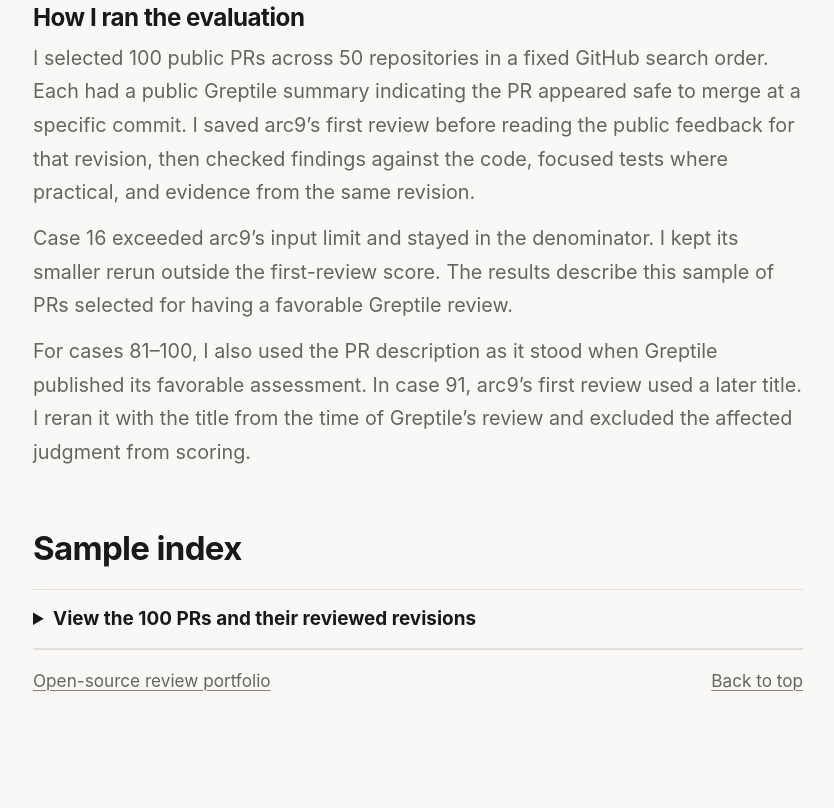
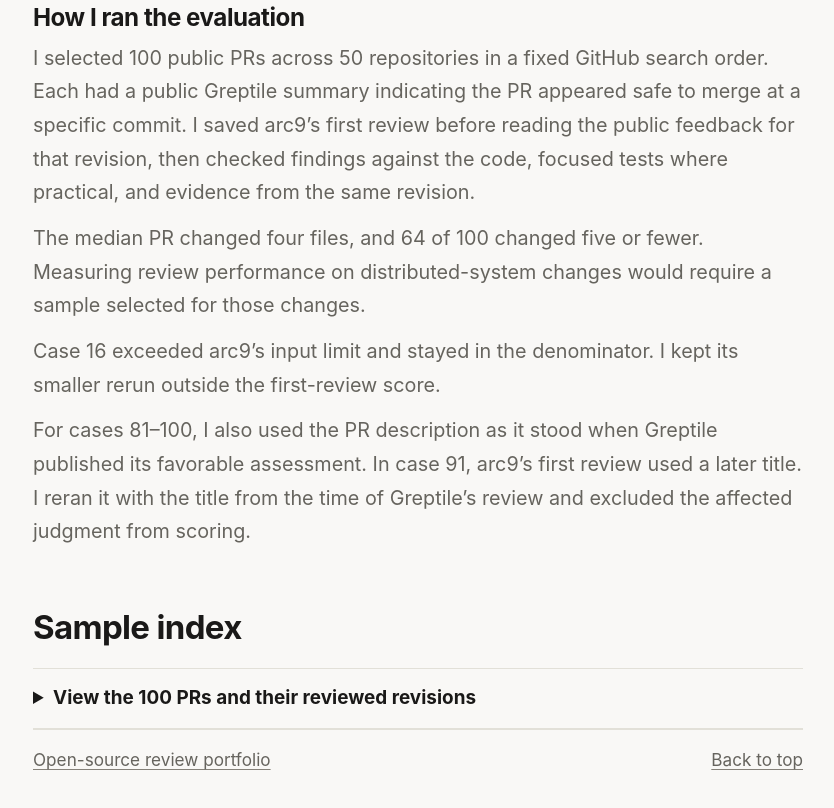
Before and after one commit to shihchengwei-lab/shihchengwei-lab.github.io, a plain HTML site: page arc9-benchmark/index.html in a window 1280 px wide. Shown: the part 3686-4494 px from the top of the page, without its empty margins (222-1056 px from the left). Before the commit the page ends 4447 px from the top, so only its background shows below. Drawn offline with Linux system fonts and the light colour scheme.

Commit message:
Describe the arc9 benchmark sample size

```diff
--- a/arc9-benchmark/index.html
+++ b/arc9-benchmark/index.html
@@ -103,7 +103,8 @@
   <section class="scope" id="method" aria-labelledby="method-title">
     <h2 id="method-title">How I ran the evaluation</h2>
     <p>I selected 100 public PRs across 50 repositories in a fixed GitHub search order. Each had a public Greptile summary indicating the PR appeared safe to merge at a specific commit. I saved arc9’s first review before reading the public feedback for that revision, then checked findings against the code, focused tests where practical, and evidence from the same revision.</p>
-    <p>Case 16 exceeded arc9’s input limit and stayed in the denominator. I kept its smaller rerun outside the first-review score. The results describe this sample of PRs selected for having a favorable Greptile review.</p>
+    <p>The median PR changed four files, and 64 of 100 changed five or fewer. Measuring review performance on distributed-system changes would require a sample selected for those changes.</p>
+    <p>Case 16 exceeded arc9’s input limit and stayed in the denominator. I kept its smaller rerun outside the first-review score.</p>
     <p>For cases 81–100, I also used the PR description as it stood when Greptile published its favorable assessment. In case 91, arc9’s first review used a later title. I reran it with the title from the time of Greptile’s review and excluded the affected judgment from scoring.</p>
   </section>
   <section class="section" id="samples" aria-labelledby="samples-title">
```
